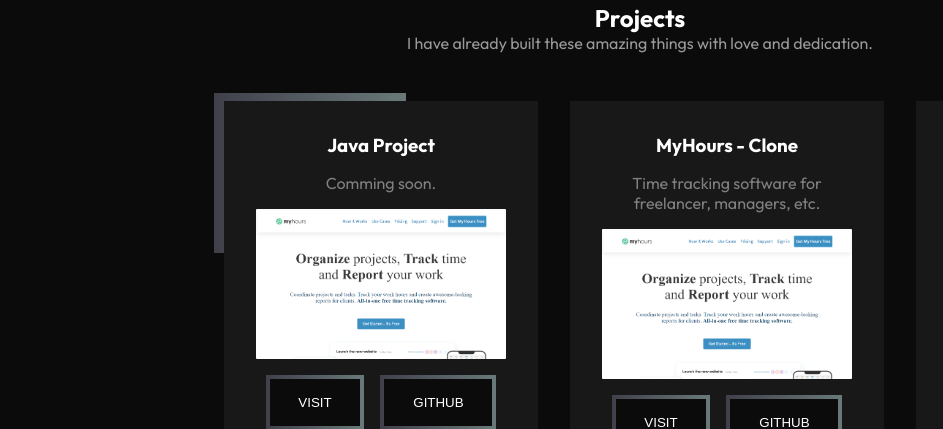
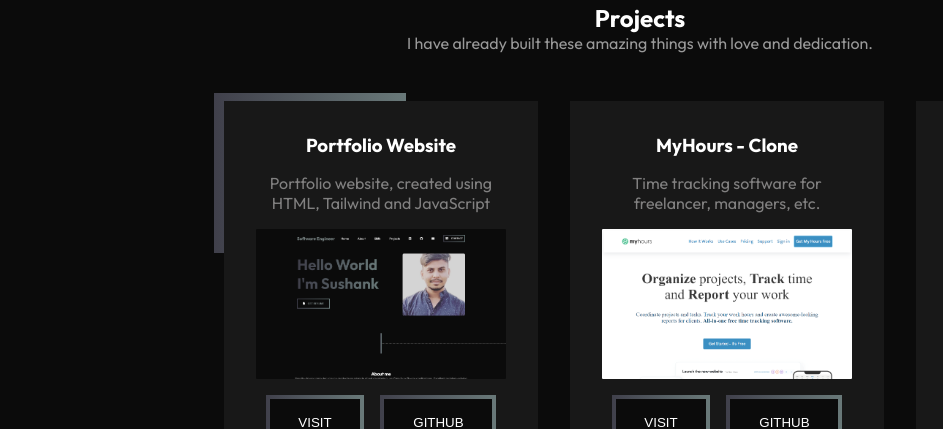
Before and after one commit to iamsushank/iamsushank.github.io, a plain HTML site: page index.html in a window 1280 px wide. Shown: the part 2154-2583 px from the top of the page, 0-943 px from the left. Drawn offline with nearby package versions, Linux system fonts and the light colour scheme.

```diff
--- a/index.html
+++ b/index.html
@@ -271,11 +271,11 @@
         <div class="design">
           <div class="background"></div>
           <div class="portfolio__container">
-            <h3>Java Project</h3>
-            <p>Comming soon.</p>
-            <a href="https://silver-sfogliatella-0c9664.netlify.app/" style="text-decoration: none;" target="_blank">
+            <h3>Portfolio Website</h3>
+            <p>Portfolio website, created using HTML, Tailwind and JavaScript</p>
+            <a href="#" style="text-decoration: none;" target="_blank">
               <div class="image">
-                <img src="./assets/myhours.png" alt="" />
+                <img src="./assets/Sushank-Mandal.png" alt="" />
               </div>
             </a>
             <div class="button">
```
Also changed, not shown: assets/Sushank-Mandal.png (added).
